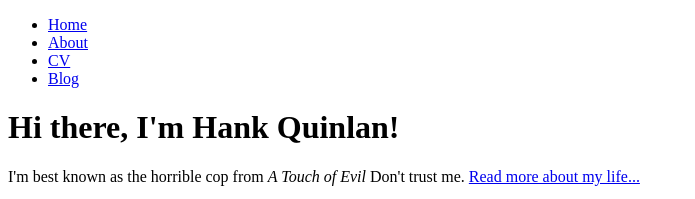
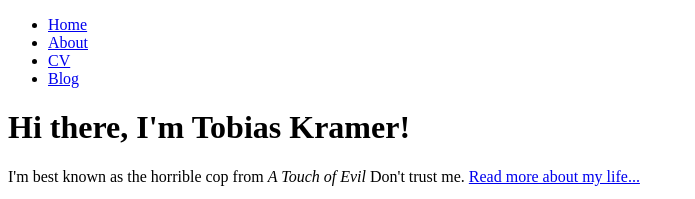
Before and after one commit to kramertobias/kramertobias.github.io, a plain HTML site: page index.html in a window 1280 px wide. Shown: the top 199 px of the page, without its empty margins (0-695 px from the left). Drawn offline with Linux system fonts and the light colour scheme.

Commit message:
Update index.html

```diff
--- a/index.html
+++ b/index.html
@@ -14,7 +14,7 @@
 		</nav>
 		<div class="container">
     		<div class="blurb">
-        		<h1>Hi there, I'm Hank Quinlan!</h1>
+        		<h1>Hi there, I'm Tobias Kramer!</h1>
 				<p>I'm best known as the horrible cop from <em>A Touch of Evil</em> Don't trust me. <a href="/about">Read more about my life...</a></p>
     		</div><!-- /.blurb -->
 		</div><!-- /.container -->
```
